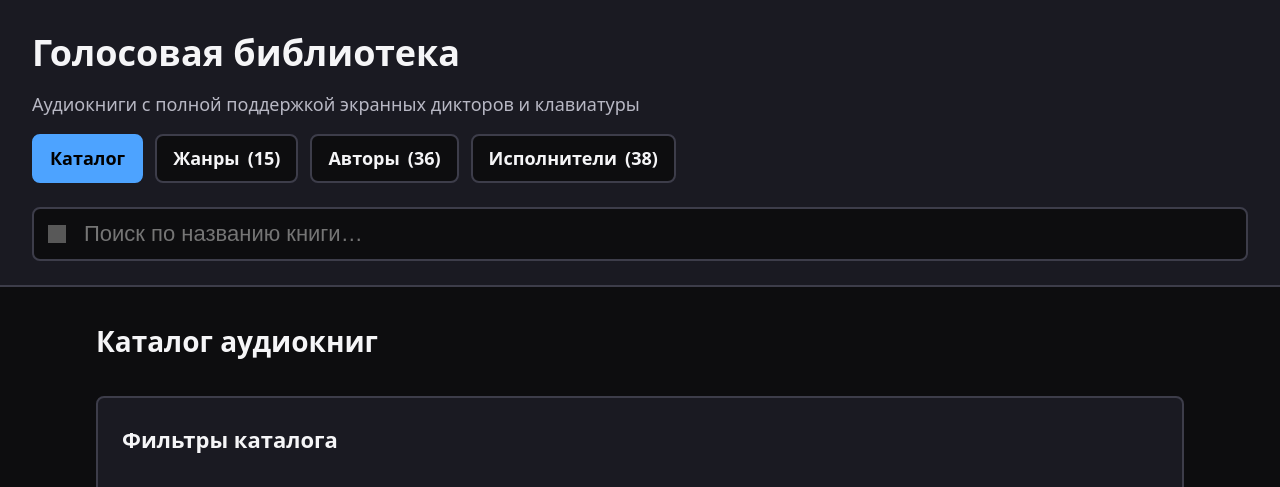
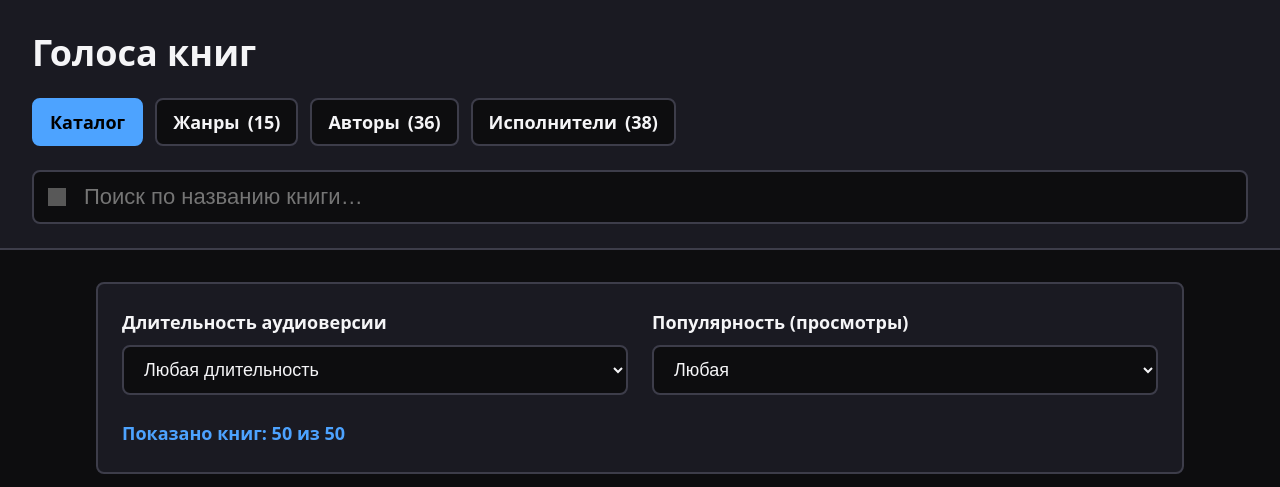
Before and after one commit to Ryabtcev-Artem/audiobooks, a React (Vite) app: page / in a window 1280 px wide. Shown: the top 487 px of the page. Built offline with nearby package versions, Linux system fonts and the light colour scheme; grey boxes are pictures that could not be loaded.

Commit message:
Второй коммит, немного обновил и убрал лишние фразы

```diff
--- a/index.html
+++ b/index.html
@@ -5,7 +5,7 @@
     <link rel="icon" type="image/svg+xml" href="/favicon.svg" />
     <meta name="viewport" content="width=device-width, initial-scale=1.0" />
     <meta name="description" content="Доступная библиотека аудиокниг для незрячих пользователей" />
-    <title>Голосовая библиотека — аудиокниги</title>
+    <title>Голоса книг — аудиокниги</title>
   </head>
   <body>
     <div id="root"></div>
--- a/src/components/BookCard.jsx
+++ b/src/components/BookCard.jsx
@@ -1,4 +1,6 @@
 import { Link } from 'react-router-dom';
+import penIcon from '../assets/pen.svg';
+import clockIcon from '../assets/clock.svg';
 
 export default function BookCard({ book, index, className = '', style }) {
   const authors = Array.isArray(book?.authors) && book.authors.length > 0 ? book.authors : [book?.author].filter(Boolean);
@@ -27,7 +29,7 @@ export default function BookCard({ book, index, className = '', style }) {
               <div className="book-card__author-wrap">
               <img
                 className='book-card__pen'
-                width="16" height="16" src="../../../src/assets/pen.svg" alt="" aria-hidden="true" />
+                width="16" height="16" src={penIcon} alt="" aria-hidden="true" />
 
               <p className="book-card__author">
                 {authors.length > 0
@@ -50,7 +52,7 @@ export default function BookCard({ book, index, className = '', style }) {
 
                               <img
                 className='book-card__clock'
-                width="16" height="16" src="../../../src/assets/clock.svg" alt="" aria-hidden="true" />
+                width="16" height="16" src={clockIcon} alt="" aria-hidden="true" />
                 <p className="book-card__time">
                   {book.durationFormatted}
                 </p>
--- a/src/components/BookFilters.jsx
+++ b/src/components/BookFilters.jsx
@@ -15,7 +15,7 @@ export default function BookFilters({
 
   return (
     <section className="filters" aria-labelledby="filters-heading">
-      <h2 id="filters-heading" className="filters__title">
+      <h2 id="filters-heading" className="filters__title visually-hidden">
         Фильтры каталога
       </h2>
 
--- a/src/components/Layout.jsx
+++ b/src/components/Layout.jsx
@@ -16,12 +16,8 @@ export default function Layout() {
 
       <header className="layout__header" role="banner">
         <Link style={{ textDecoration: 'none', color: 'inherit' }} to="/" aria-label="Голосовая библиотека — на главную">
-          <h1 className="layout__title">Голосовая библиотека</h1>
+          <h1 className="layout__title">Голоса книг</h1>
         </Link>
-        <p className="layout__subtitle">
-          Аудиокниги с полной поддержкой экранных дикторов и клавиатуры
-        </p>
-
         <nav className="layout__nav" aria-label="Основная навигация">
           <ul className="layout__nav-list" role="list">
             <li>
--- a/src/pages/HomePage.jsx
+++ b/src/pages/HomePage.jsx
@@ -50,7 +50,6 @@ export default function HomePage() {
 
   return (
     <>
-      <h2 className="page-title">Каталог аудиокниг</h2>
       <BookFilters
         minRating={minRating}
         durationBucket={durationBucket}
```
